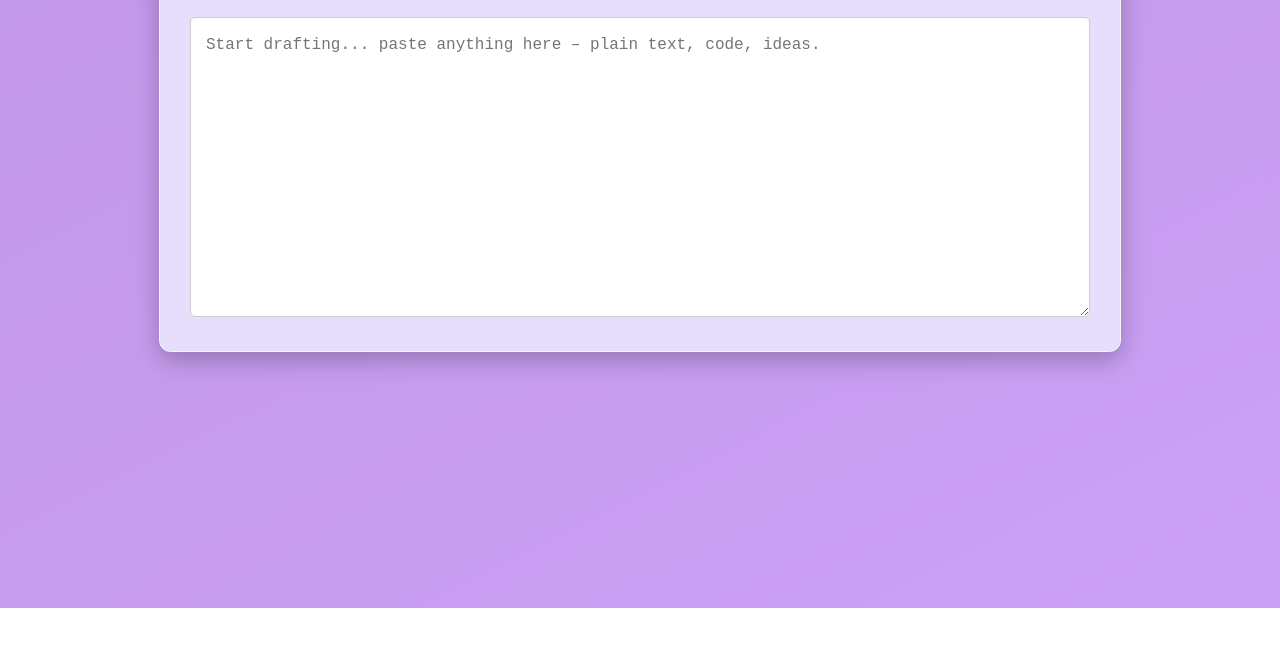
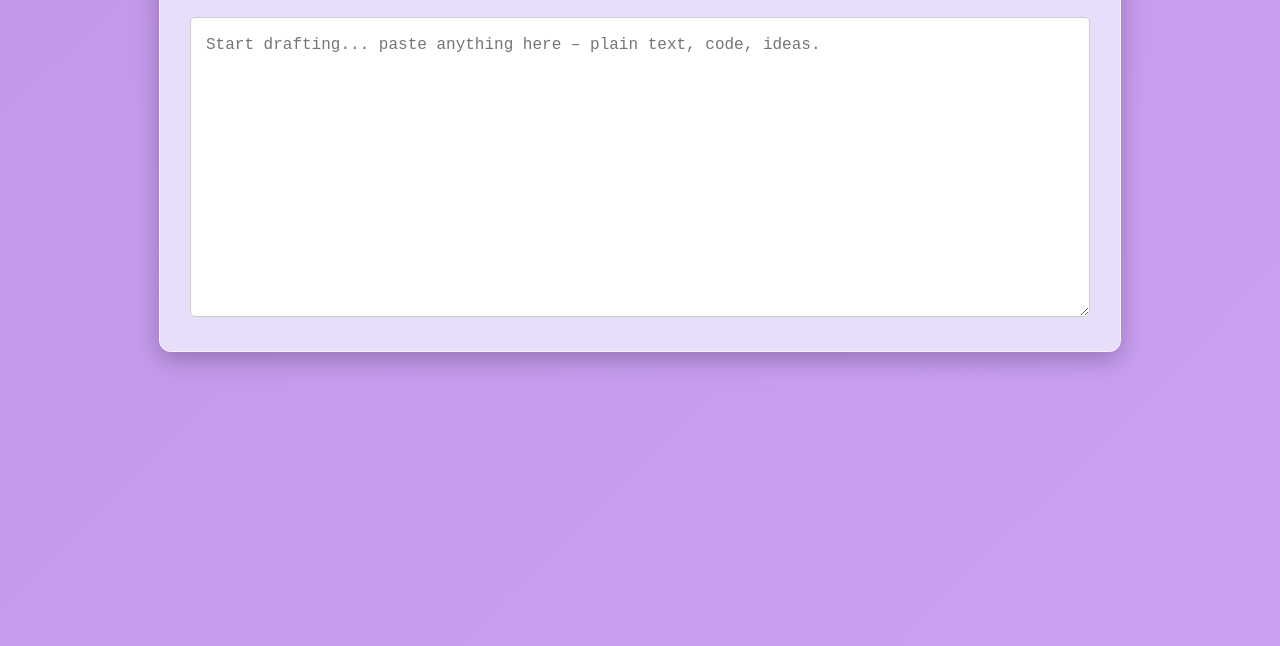
Before and after one commit to telcoavenue/Scribbly, a plain HTML site: page index.html in a window 1280 px wide. Shown: the part 192-838 px from the top of the page. Before the commit the page ends 800 px from the top, so only its background shows below. Drawn offline with Linux system fonts and the light colour scheme.

Commit message:
Update index.html

```diff
--- a/index.html
+++ b/index.html
@@ -12,8 +12,8 @@
       display: flex;
       justify-content: center;
       align-items: flex-start;
-      height: 100;
-      background: linear-gradient(to bottom right, #b084cc, #d1a7ff);
+      height: 100vh;
+      background: linear-gradient(135deg, #b084cc, #d1a7ff);
       background-size: 400% 400%;
       animation: gradientShift 15s ease infinite;
     }
```
